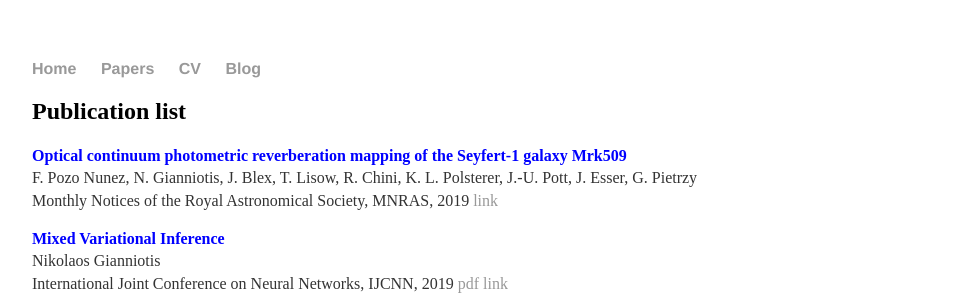
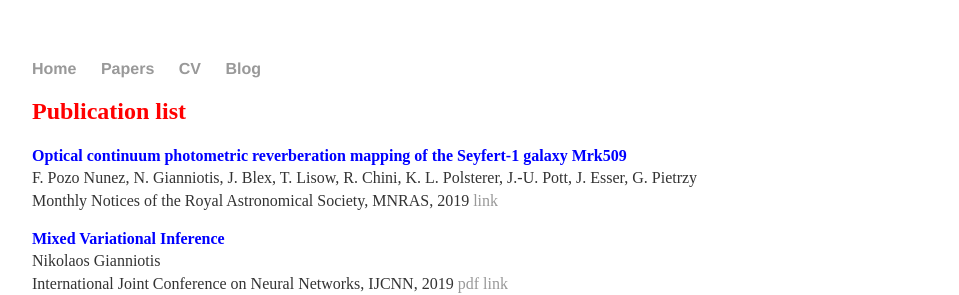
Before and after one commit to ngiann/ngiann.github.io, a Jekyll site: the page built from papers/index.md, in a window 1280 px wide. Shown: the top 295 px of the page, without its empty margins (160-1119 px from the left). Built offline with Jekyll 4.4.1, drawn with Linux system fonts in a browser that asks for light colours.

Commit message:
Update index.md

```diff
--- a/papers/index.md
+++ b/papers/index.md
@@ -2,7 +2,7 @@
 layout: default
 title: Papers
 ---
-## Publication list
+## **<span style="color: red">Publication list</span>**
 
 
 **<span style="color: blue">Optical continuum photometric reverberation mapping of the Seyfert-1 galaxy Mrk509</span>**\
```
